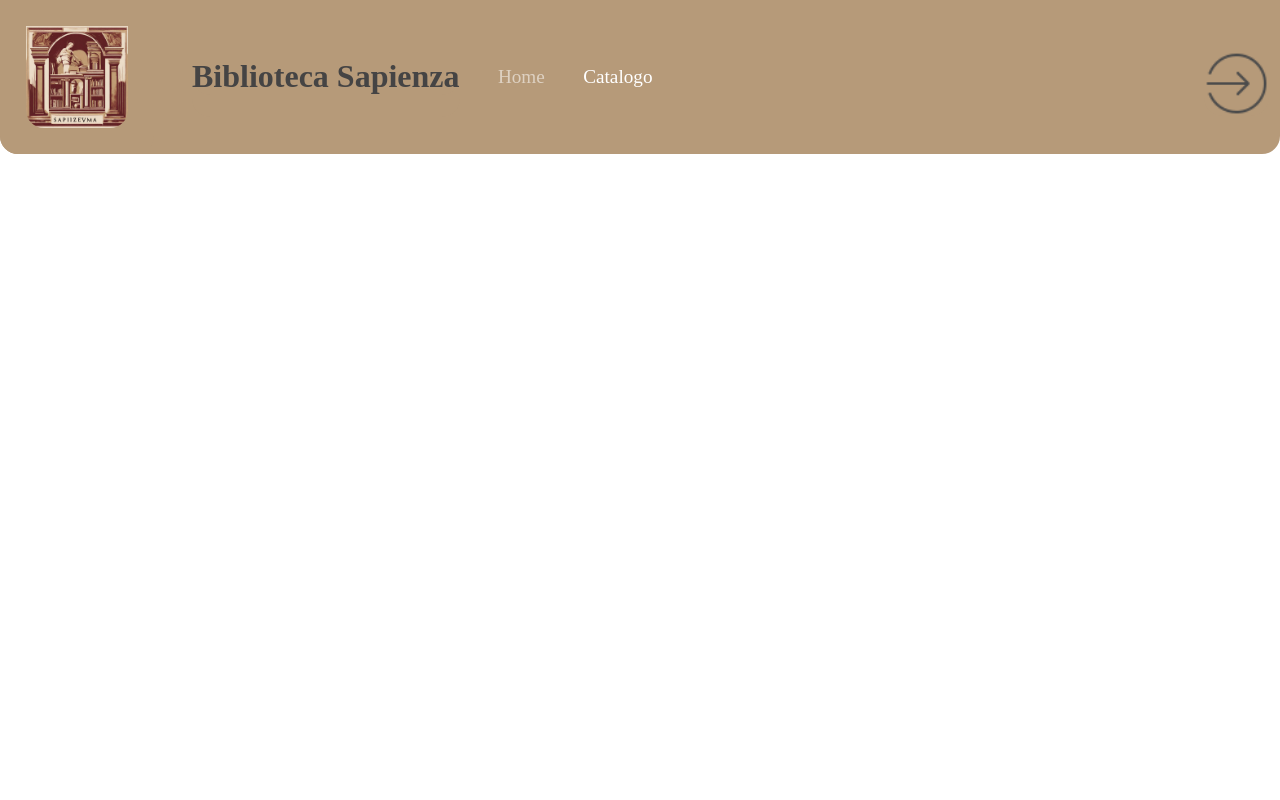
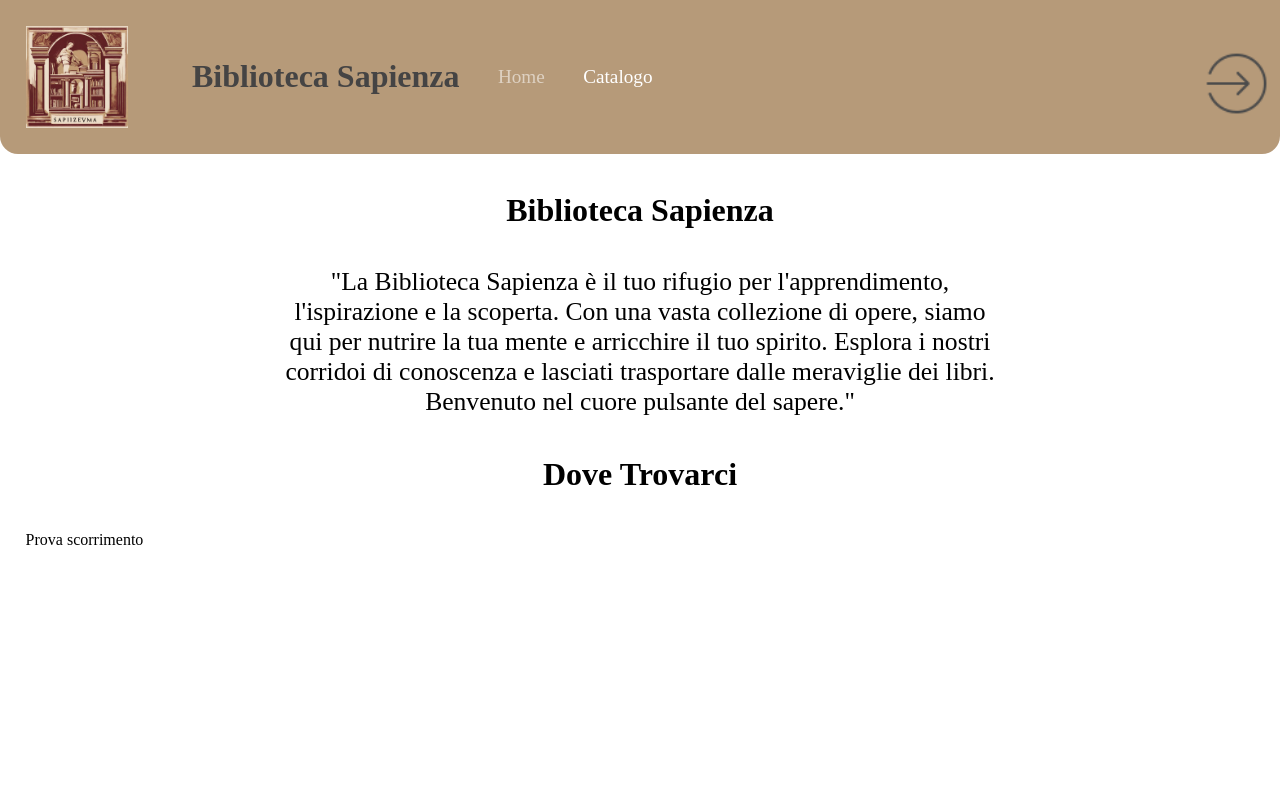
Before and after one commit to Ulviquellovero/Biblioteca, a PHP site: page / in a window 1280 px wide. Run offline with PHP 8.4, Linux system fonts and the light colour scheme; some web fonts are replaced.

Commit message:
Index Quasi Completato

```diff
--- a/css/header_style.css
+++ b/css/header_style.css
@@ -4,11 +4,10 @@ body
     font-family: "Gentium Book Plus", serif;
     font-weight: 400;
     font-style: normal;
-    overflow: hidden;
 }
 
-body *{
-    box-sizing: border-box;
+#body_header
+{
     background-color: #b69a79;
     border-end-end-radius: 18px;
     border-end-start-radius: 18px;
--- /dev/null
+++ b/css/index_style.css
@@ -0,0 +1,24 @@
+body
+{
+    margin: 0;
+}
+
+#contenuto
+{
+    margin: 2vw;
+}
+
+h1
+{
+    width: 100%;
+    text-align: center;
+    margin-top: 3vw;
+    margin-bottom: 3vw;
+}
+
+p
+{
+    text-align: center;
+    margin-inline: 20vw;
+    font-size: 2vw;
+}
--- a/header.php
+++ b/header.php
@@ -7,6 +7,7 @@
     </head>
 
     <body>
+        <div id="body_header">
             <div id="parte_sinistra_header">
                 <a href="index.php"><img id="logo" src="img/sapienza.png" alt="Logo Sapienza"></a>
                 <a href="index.php"><h1 id="nome_software">Biblioteca Sapienza</h1></a>
@@ -24,5 +25,6 @@
                         echo "<span id='benvenuto_utente'>Benvenuto ".$_SESSION['username']."</span>";
                 ?>
             </div>
+        </div>
     </body>
 </html>
--- a/index.php
+++ b/index.php
@@ -3,12 +3,21 @@
 ?>
 <html>
     <head>
-        <?php
-            require_once("header.php");
-        ?>
+        <link rel="stylesheet" href="css/index_style.css">
     </head>
 
     <body>
 
+        <div id='header'>
+            <?php
+                require_once("header.php");
+            ?>
+        </div>
+        <div id='contenuto'>
+            <h1>Biblioteca Sapienza</h1>
+            <p>"La Biblioteca Sapienza è il tuo rifugio per l'apprendimento, l'ispirazione e la scoperta. Con una vasta collezione di opere, siamo qui per nutrire la tua mente e arricchire il tuo spirito. Esplora i nostri corridoi di conoscenza e lasciati trasportare dalle meraviglie dei libri. Benvenuto nel cuore pulsante del sapere."</p>
+            <h1>Dove Trovarci</h1>
+            <span>Prova scorrimento</span>
+        </div>
     </body>
 </html>
```
Also changed, not shown: catalogo.php (+6 -4 lines). Lines whose indentation alone changed are shown as unchanged.
